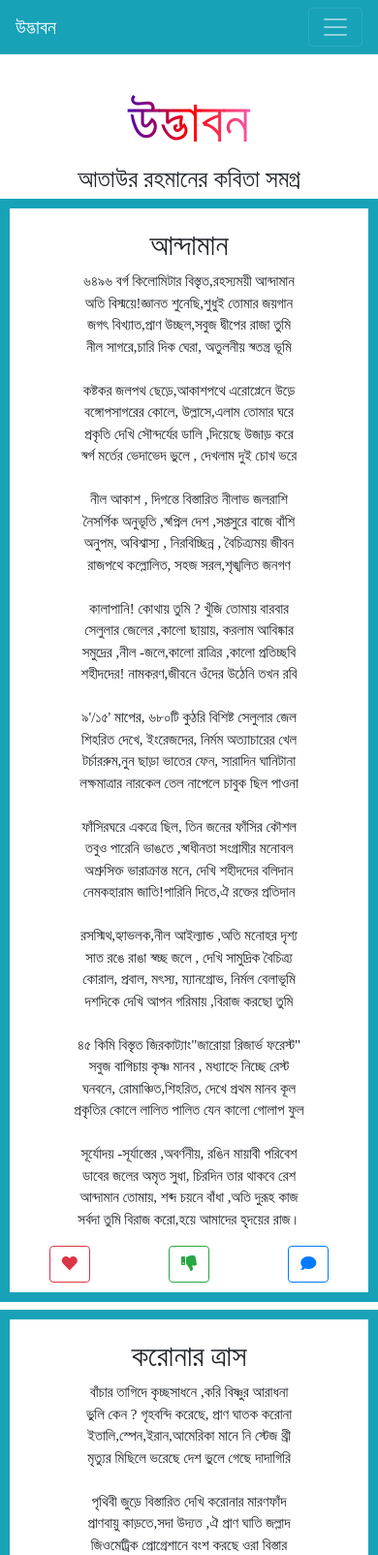
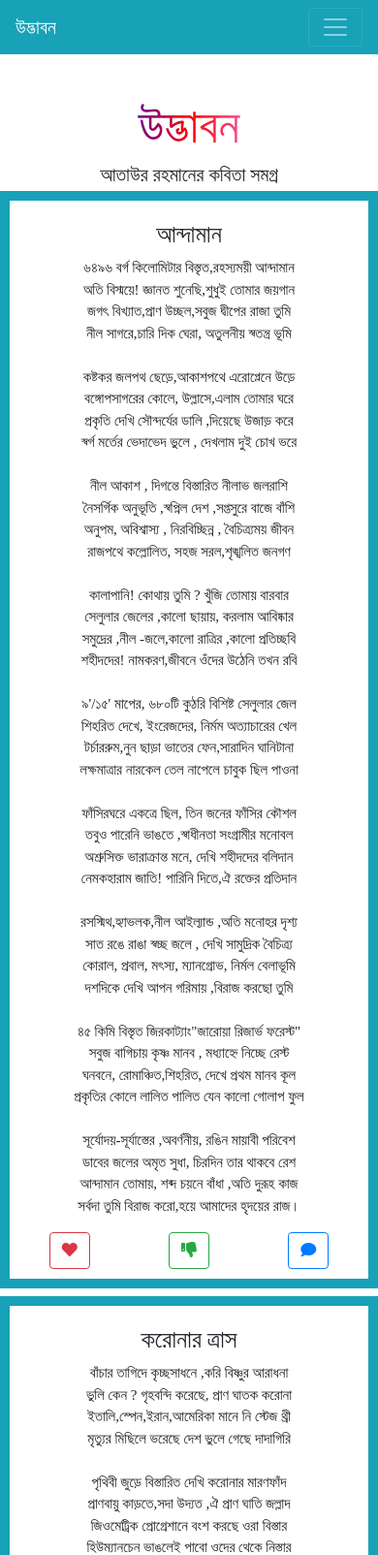
Before and after one commit to rahamanataur/TwoPages, a plain HTML site: page index.html in a window 390 px wide. Shown: the top 1604 px of the page at 97% size. Drawn offline with nearby package versions, Linux system fonts and the light colour scheme; a web font is replaced by a local one.

Commit message:
Update color and spacings

```diff
--- a/index.html
+++ b/index.html
@@ -45,7 +45,7 @@
             <div class="col-lg-5 content mb-2 mb-md-5">
               <h1 class="text-center">আন্দামান</h1>
               <p class="lead text-center">৬৪৯৬ বর্গ কিলোমিটার বিস্তৃত,রহস্যময়ী আন্দামান<br>
-                  অতি বিস্ময়ে!জ্ঞানত শুনেছি,শুধুই তোমার জয়গান<br>
+                  অতি বিস্ময়ে! জ্ঞানত শুনেছি,শুধুই তোমার জয়গান<br>
                   জগৎ বিখ্যাত,প্রাণ উচ্ছল,সবুজ দ্বীপের রাজা তুমি<br>
                   নীল সাগরে,চারি দিক ঘেরা, অতুলনীয় স্বতন্ত্র ভূমি<br><br>
 
@@ -66,13 +66,13 @@
 
                   ৯'/১৫' মাপের, ৬৮০টি কুঠরি বিশিষ্ট সেলুলার জেল<br>
                   শিহরিত দেখে, ইংরেজদের, নির্মম অত্যাচারের খেল<br>
-                  টর্চাররুম,নুন ছাড়া ভাতের ফেন, সারাদিন ঘানিটানা<br>
+                  টর্চাররুম,নুন ছাড়া ভাতের ফেন,সারাদিন ঘানিটানা<br>
                   লক্ষমাত্রার নারকেল তেল নাপেলে চাবুক ছিল পাওনা<br><br>
 
                   ফাঁসিরঘরে একত্রে ছিল, তিন জনের ফাঁসির কৌশল<br>
                   তবুও পারেনি ভাঙতে ,স্বাধীনতা সংগ্রামীর মনোবল<br>
                   অশ্রুসিক্ত ভারাক্রান্ত মনে, দেখি শহীদদের বলিদান<br>
-                  নেমকহারাম জাতি!পারিনি দিতে,ঐ রক্তের প্রতিদান<br><br>
+                  নেমকহারাম জাতি! পারিনি দিতে,ঐ রক্তের প্রতিদান<br><br>
 
                   রসস্মিথ,হ্যাভলক,নীল আইল্যান্ড ,অতি মনোহর দৃশ্য<br>
                   সাত রঙে রাঙা স্বচ্ছ জলে , দেখি সামুদ্রিক বৈচিত্র্য<br>
@@ -84,7 +84,7 @@
                   ঘনবনে, রোমাঞ্চিত,শিহরিত, দেখে প্রথম মানব কূল<br>
                   প্রকৃতির কোলে লালিত পালিত যেন কালো গোলাপ ফুল<br><br>
 
-                  সূর্যোদয় -সূর্যাস্তের ,অবর্ণনীয়, রঙিন মায়াবী পরিবেশ<br>
+                  সূর্যোদয়-সূর্যাস্তের ,অবর্ণনীয়, রঙিন মায়াবী পরিবেশ<br>
                   ডাবের জলের অমৃত সুধা, চিরদিন তার থাকবে রেশ<br>
                   আন্দামান তোমায়, শব্দ চয়নে বাঁধা ,অতি দুরূহ কাজ<br>
                   সর্বদা তুমি বিরাজ করো,হয়ে আমাদের হৃদয়ের রাজ।</p>
@@ -152,7 +152,7 @@
                 ১৫/০১/২০২০ ইমিউনোলজিতে পেল পিএইচডি<br>
                 ডাঃ ঐন্দ্রিলা রহমান হলো আমাদের ছোট্ট রিমি<br>
                 আনন্দে আত্মহারা পিতৃমাতৃকুল থেকে শ্বশুরকুল<br>
-                শিক্ষার উচ্চতর সন্মান!নেই যে তাতে কোনো ভুল<br><br>
+                শিক্ষার উচ্চতর সন্মান! নেই যে তাতে কোনো ভুল<br><br>
                 ইন্দিরাগান্ধী,কুইনমিশন,সেন্ট জেভিয়ারের ছাত্রী<br>
                 পড়াশোনায় অতীব যত্নবান পড়তো জেগে রাত্রি<br>
                 বাবার কাছে শুনতো আই ভি এফ টেকনোলজি<br>
@@ -258,7 +258,7 @@
               <p class="lead text-center">পাশ হল সিএবি অর্থাৎ সিটিজেন আ্যমেডমেন্ট বিল<br>
                   ধর্ম নিরপেক্ষ রাষ্ট্রের বুকে মারলো ধর্মান্ধতার কিল<br>
                   হিন্দু-মুসলিম ধৰ্মীয় বিভেদের এলো নতুন যাতাকল<br>
-                  রাম-রহিম!ছেড়ে সবাই মিলে এবার জয় শ্রীরাম বল<br><br>
+                  রাম-রহিম! ছেড়ে সবাই মিলে এবার জয় শ্রীরাম বল<br><br>
                   ৩১/১২/২০১৪ পর্যন্ত যারা ভারতে করেছে প্রবেশ<br>
                   হিন্দু,বৌদ্ধ,জৈন্য,ক্রিষ্টান,পারশি,শিখের এটাই দেশ<br>
                   বাসস্থান যদি পাকিস্তান, বাংলাদেশ, আফগানিস্তান<br>
@@ -271,14 +271,14 @@
                   চাল চুলো ছেড়ে এবার বুজি , মাথায় পড়বে বাজ<br>
                   সন্ন্যাস, ত্যাগ আর বন্ধন মুক্তির প্রতীক হল গেরুয়া<br>
                   দিচ্ছে হুঙ্কার ! জন্মভুমি ভুলে, মুসলিম ছাড়ো ইন্ডিয়া<br><br>
-                  ২৫কোটি মোরা!সিএবি-এনআরসিতে কোথা যাই বল<br>
+                  ২৫ কোটি মোরা! সিএবি-এনআরসিতে কোথা যাই বল<br>
                   ধমনী-মজ্জায় প্রবাহিত "মা" তোরই তো রক্ত-নুন-জল<br>
                   ভীত শিহরিত দ্বিধাবিভক্ত মনে দেখি এই রেনেসাঁ<br>
                   একই বৃন্তে দুইটি কুসুম কোথায় রইলো তার ভরসা?<br><br>
                   জাগো ওঠো ওহে ঘুমন্ত, ডুবন্ত, দিকভ্রষ্ট জনগণ<br>
                   চেয়ে দেখো মরছে যে তোমারই নিজের ভাই বোন<br>
                   জতুগৃহের ঐ মরণফাঁদে ভুলেও, দিও না পা আবার<br>
-                  ধর্মের নামে হচ্ছে মার্কেটিং!থেকো সাবধান হুশিয়ার<br>
+                  ধর্মের নামে হচ্ছে মার্কেটিং!থেকো সাবধান হুশিয়ার<br><br>
                   রবীন্দ্র নজরুলের এই বাংলার পবিত্র ভূমির নাম<br>
                   জাতের নামে বজ্জাতিতে ! করো না আর বদনাম<br>
                   কাঁদা ছোড়া ছেড়ে, বিষহীন জলে, করে পুনরায় স্নান<br>
@@ -377,13 +377,13 @@
         <div class="col-lg-6 order-1 order-sm-2">
           <div class="row">
             <div class="col-4 text-center">
-              <a href="tel:+918240546383"><i class="fas fa-phone-alt"></i></a>
+              <a href="tel:+918240546383"><i class="fas fa-phone-alt btn btn-outline-info"></i></a>
             </div>
             <div class="col-4 text-center">
-              <a href="https://api.whatsapp.com/send?phone=+918240546383"><i class="fab fa-whatsapp"></i></a>
+              <a href="https://api.whatsapp.com/send?phone=+918240546383"><i class="fab fa-whatsapp btn btn-outline-success"></i></a>
             </div>
             <div class="col-4 text-center">
-              <a href="https://www.facebook.com/ataur.rahaman.9849912" target="_blank"><i class="fab fa-facebook"></i></a>
+              <a href="https://www.facebook.com/ataur.rahaman.9849912" target="_blank"><i class="fab fa-facebook btn btn-outline-primary"></i></a>
             </div>
           </div>
         </div>
--- a/mypage.css
+++ b/mypage.css
@@ -1,7 +1,7 @@
 body{
 	/*font-family: "Hind Siliguri";*/
 	font-family: "Galada";
-	padding-top: 90px;
+	padding-top: 100px;
 	padding-bottom: 20px;
 }
 
@@ -18,7 +18,7 @@ body{
 
 div h1{
 	font-weight: 500;
-	font-size: 30px;
+	font-size: 35px;
 	padding-top: 10px;
 }
 
@@ -42,7 +42,7 @@ div h1{
 }
 
 #home h4{
-	font-size: 45px;
+	font-size: 30px;
 	margin-bottom: 5px;
 	font-weight: 200;
 }
@@ -67,10 +67,18 @@ div h1{
 		margin: 0px;
 	}
 	#home h4{
+	font-size: 20px;
+	}
+	.display-1{
+	font-size: 50px;
+	}
+	div h1{
+	font-weight: 500;
 	font-size: 25px;
+	padding-top: 10px;
+	}
 }
 
-}
 .rainbow-text {
   background-image: linear-gradient(to left, green, violet, red, blue, orange);
   -webkit-background-clip: text;
```
